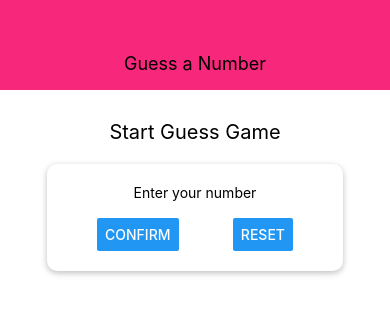
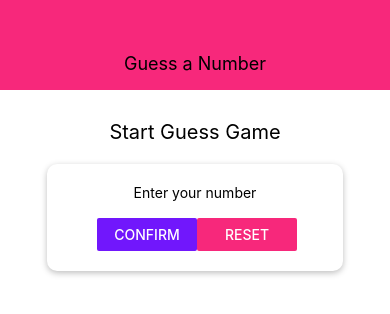
Before and after one commit to regotiss/RN-Guess-Game, a React Native app: screen / in a window 390 px wide. Shown: the top 314 px of the page. Built offline with nearby package versions, Linux system fonts and the light colour scheme.

Commit message:
Add color theme constants

```diff
--- a/components/Header.js
+++ b/components/Header.js
@@ -1,5 +1,6 @@
 import React from 'react'
 import {View, StyleSheet, Text} from 'react-native'
+import { $primary } from '../constants/colors';
 
 const Header = (props) => (
     <View style={styles.header}>
@@ -10,7 +11,7 @@ const Header = (props) => (
 const styles = StyleSheet.create({
     header: {
         width: '100%',
-        backgroundColor: '#F7287B',
+        backgroundColor: $primary,
         alignItems: 'center',
         justifyContent: 'center',
         height: 90,
--- /dev/null
+++ b/constants/colors.js
@@ -0,0 +1,2 @@
+export const $primary = "#F7287B";
+export const $secondary = "#7117FC";
--- a/screens/StartGameScreen.js
+++ b/screens/StartGameScreen.js
@@ -1,6 +1,7 @@
 import React from "react";
 import { View, StyleSheet, Text, TextInput, Button } from "react-native";
 import Card from "../components/Card";
+import { $primary, $secondary } from "../constants/colors";
 
 const StartGameScreen = () => {
   return (
@@ -10,8 +11,12 @@ const StartGameScreen = () => {
         <Text>Enter your number</Text>
         <TextInput />
         <View style={styles.buttonContainer}>
-          <Button title="Confirm" />
-          <Button title="Reset" />
+          <View style={styles.button}>
+            <Button title="Confirm" color={$secondary}/>
+          </View>
+          <View style={styles.button}>
+            <Button title="Reset" color={$primary}/>
+          </View>
         </View>
       </Card>
     </View>
@@ -30,13 +35,16 @@ const styles = StyleSheet.create({
   },
   inputContainer: {
     width: "80%",
-    alignItems: "center",
+    alignItems: "center"
   },
   buttonContainer: {
     flexDirection: "row",
     width: "100%",
     justifyContent: "space-between",
     paddingHorizontal: 30
+  },
+  button: {
+      width: 100
   }
 });
 export default StartGameScreen;
```
